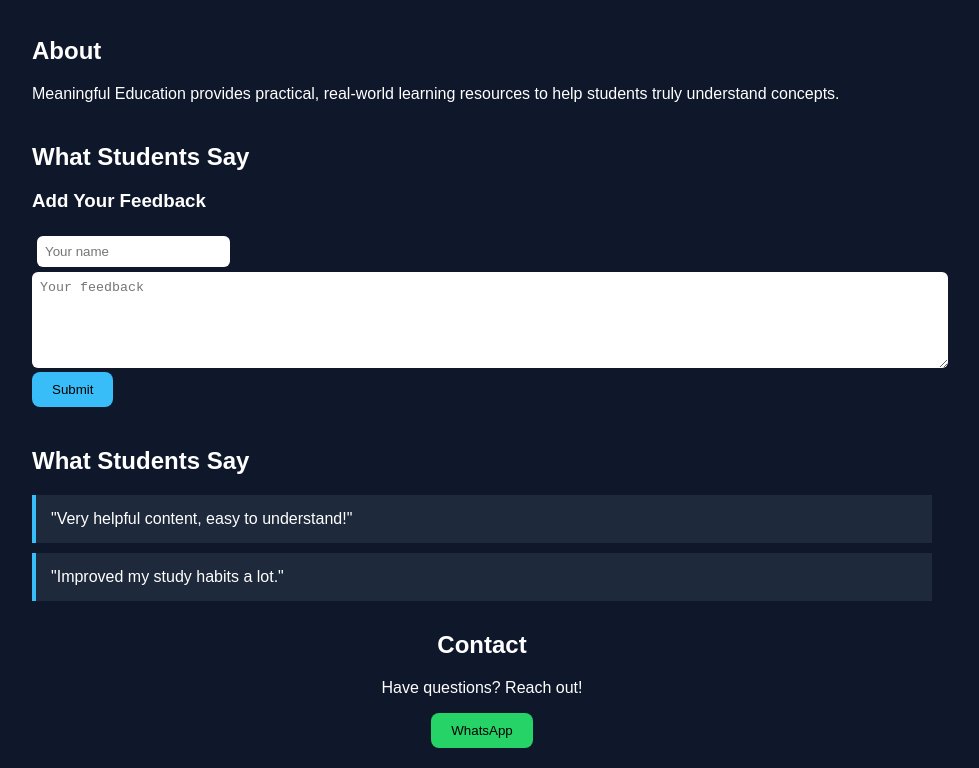
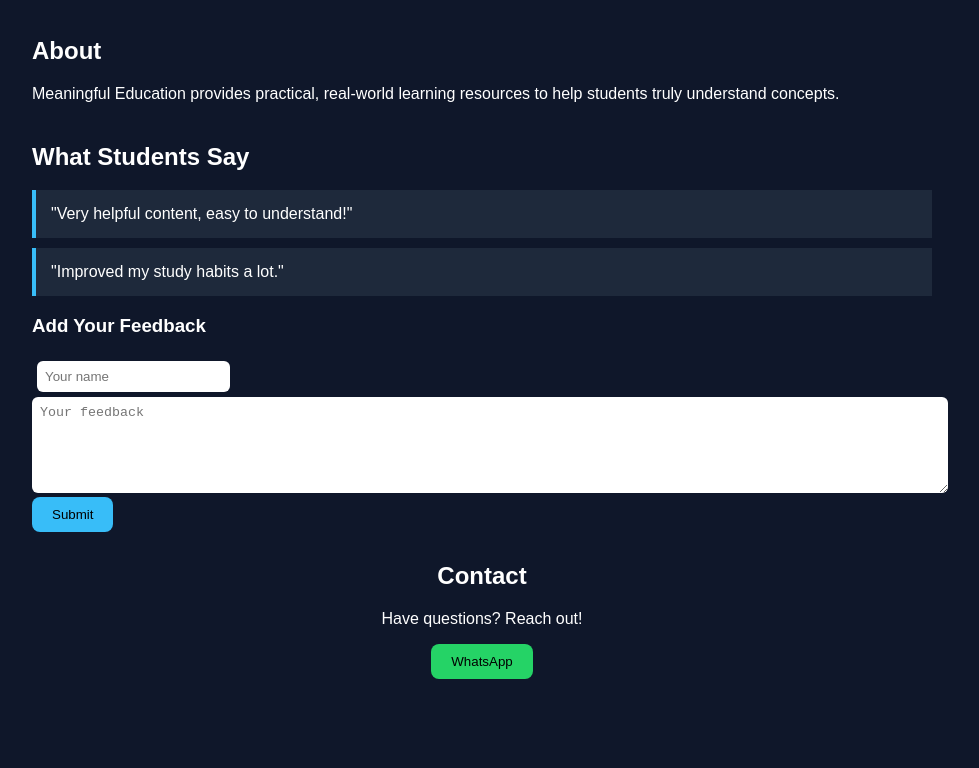
Before and after one commit to Madhuri31-coder/Meaningfuleducation, a plain HTML site: page index.html in a window 1280 px wide. Shown: the part 626-1394 px from the top of the page, without its empty margins (158-1137 px from the left). After the commit the page ends 1325 px from the top, so only its background shows below. Drawn offline with Linux system fonts and the light colour scheme.

Commit message:
Update index.html

```diff
--- a/index.html
+++ b/index.html
@@ -139,7 +139,8 @@ button:hover {
     <h2>What Students Say</h2>
 
     <div id="testimonialList"></div>
-
+ <div class="testimonial">"Very helpful content, easy to understand!"</div>
+        <div class="testimonial">"Improved my study habits a lot."</div>
     <h3>Add Your Feedback</h3>
     <input type="text" id="name" placeholder="Your name" style="padding:8px; margin:5px;">
     <br>
@@ -147,11 +148,6 @@ button:hover {
     <br>
     <button onclick="addTestimonial()">Submit</button>
 </div>
-    <div class="section">
-        <h2>What Students Say</h2>
-        <div class="testimonial">"Very helpful content, easy to understand!"</div>
-        <div class="testimonial">"Improved my study habits a lot."</div>
-    </div>
 
     <div class="contact">
         <h2>Contact</h2>
```
